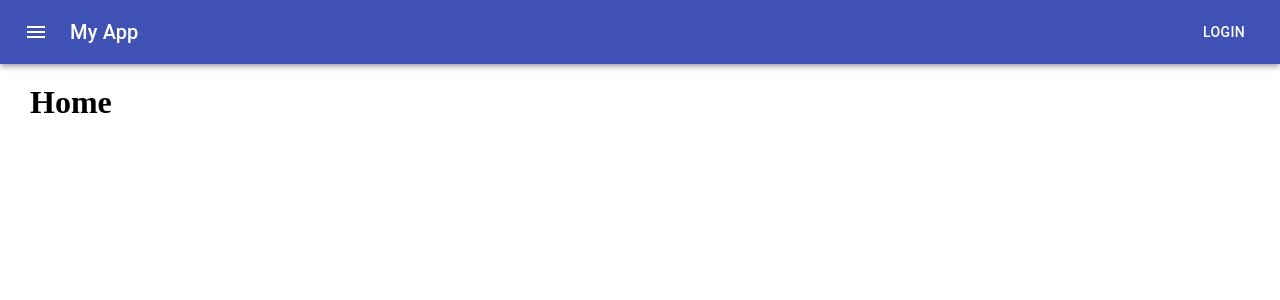
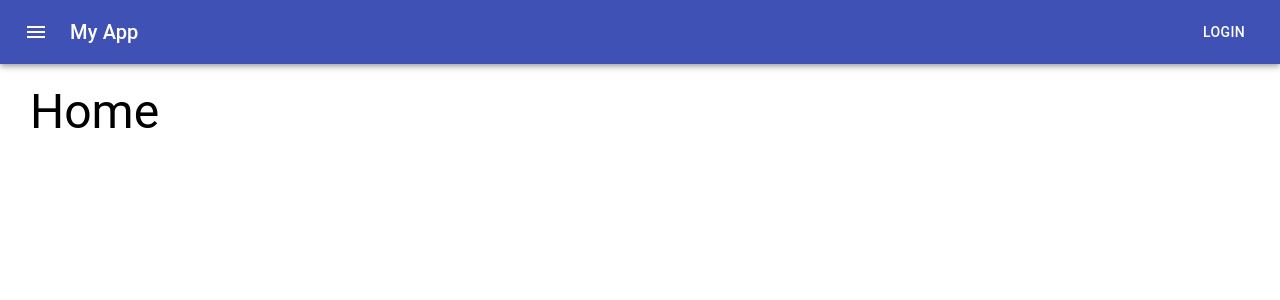
Before and after one commit to franciscoamaral0/customers_react, a React (Create React App) app: page / in a window 1280 px wide. Shown: the top 300 px of the page. Built offline with nearby package versions, Linux system fonts and the light colour scheme; the HTML template or start-up script is replaced by a standard one.

Commit message:
add template page

```diff
--- a/src/App.js
+++ b/src/App.js
@@ -4,9 +4,10 @@
   Route,
 } from 'react-router-dom';
 
-import TemplateDefault from './templates/Default'
 import Home from './pages/Home';
 import Customers from './pages/Customers';
+import TemplateDefault from './templates/Default'
+import TemplatePage from './templates/Page'
 
 
 
@@ -16,10 +17,10 @@
       <Router>
         <Switch>
           <Route path ='/customers'>
-            <Customers/>
+            <TemplatePage title='Clientes' Component={Customers}/>
           </Route>
           <Route path ='/'>
-            <Home/>
+            <TemplatePage title='Home' Component={Home}/>
           </Route>
         </Switch>
       </Router>
--- a/src/pages/Customers.js
+++ b/src/pages/Customers.js
@@ -41,7 +41,6 @@
 
 return (
   <>
-    <h1>Customers</h1>
       <Grid container>
 
           {customers.map(customer =>
--- a/src/pages/Home.js
+++ b/src/pages/Home.js
@@ -5,7 +5,7 @@
 const Home = props => {
     return (
        <>
-       <h1>Home</h1>
+
        </>
     )
 }
--- a/src/templates/Default.js
+++ b/src/templates/Default.js
@@ -3,9 +3,6 @@
 import { makeStyles } from '@material-ui/core/styles';
 
 import { Header } from '../partials/Header/Header'
-
-
-
 
 
 const useStyles = makeStyles(() => ({
@@ -14,9 +11,6 @@
 
     }
 }))
-
-
-
 
 const Default = ({children}) => {
     const classes = useStyles()
--- /dev/null
+++ b/src/templates/Page.js
@@ -0,0 +1,28 @@
+import React from 'react'
+import Typography from '@material-ui/core/Typography';
+import { makeStyles } from '@material-ui/core/styles';
+
+
+
+
+const useStyles = makeStyles(() => ({
+  container: {
+    padding: '20px 30px',
+
+  }
+}))
+
+const Page = ({title, Component}) => {
+  const classes = useStyles()
+  return (
+    <>
+      <Typography variant='h3' >
+        {title}
+      </Typography>
+      <Component />
+    </>
+  )
+}
+
+
+export default Page
```
